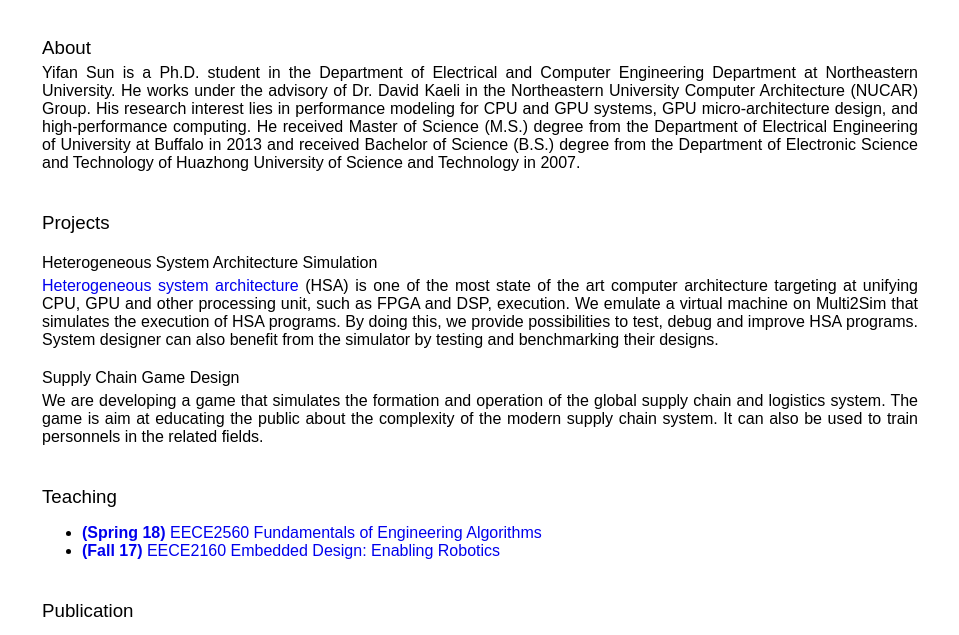
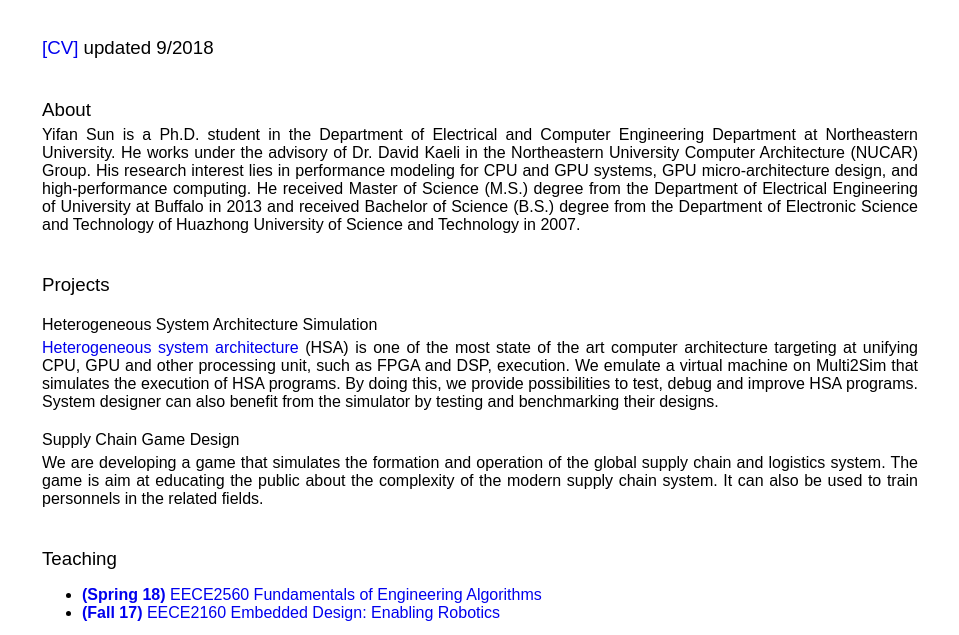
Before and after one commit to syifan/syifan.github.io, a plain HTML site: page index.html in a window 1280 px wide. Shown: the part 124-759 px from the top of the page, without its empty margins (160-1119 px from the left). Drawn offline with Linux system fonts and the light colour scheme.

Commit message:
Upload CV

```diff
--- a/index.html
+++ b/index.html
@@ -29,6 +29,7 @@
 			</div>
 		</div>
 		<div class="content">
+			<h3><a href="Yifan_CV.pdf">[CV]</a> updated 9/2018</h3>
 			<h3>About</h3>
 			<p>
 				Yifan Sun is a Ph.D. student in the Department of Electrical and Computer Engineering Department at Northeastern University. He works under the advisory of Dr. David Kaeli in the Northeastern University Computer Architecture (NUCAR) Group. His research interest lies in performance modeling for CPU and GPU systems, GPU micro-architecture design, and high-performance computing. He received Master of Science (M.S.) degree from the Department of Electrical Engineering of University at Buffalo in 2013 and received Bachelor of Science (B.S.) degree from the Department of Electronic Science and Technology of Huazhong University of Science and Technology in 2007.
```
Also changed, not shown: 1 other file.
